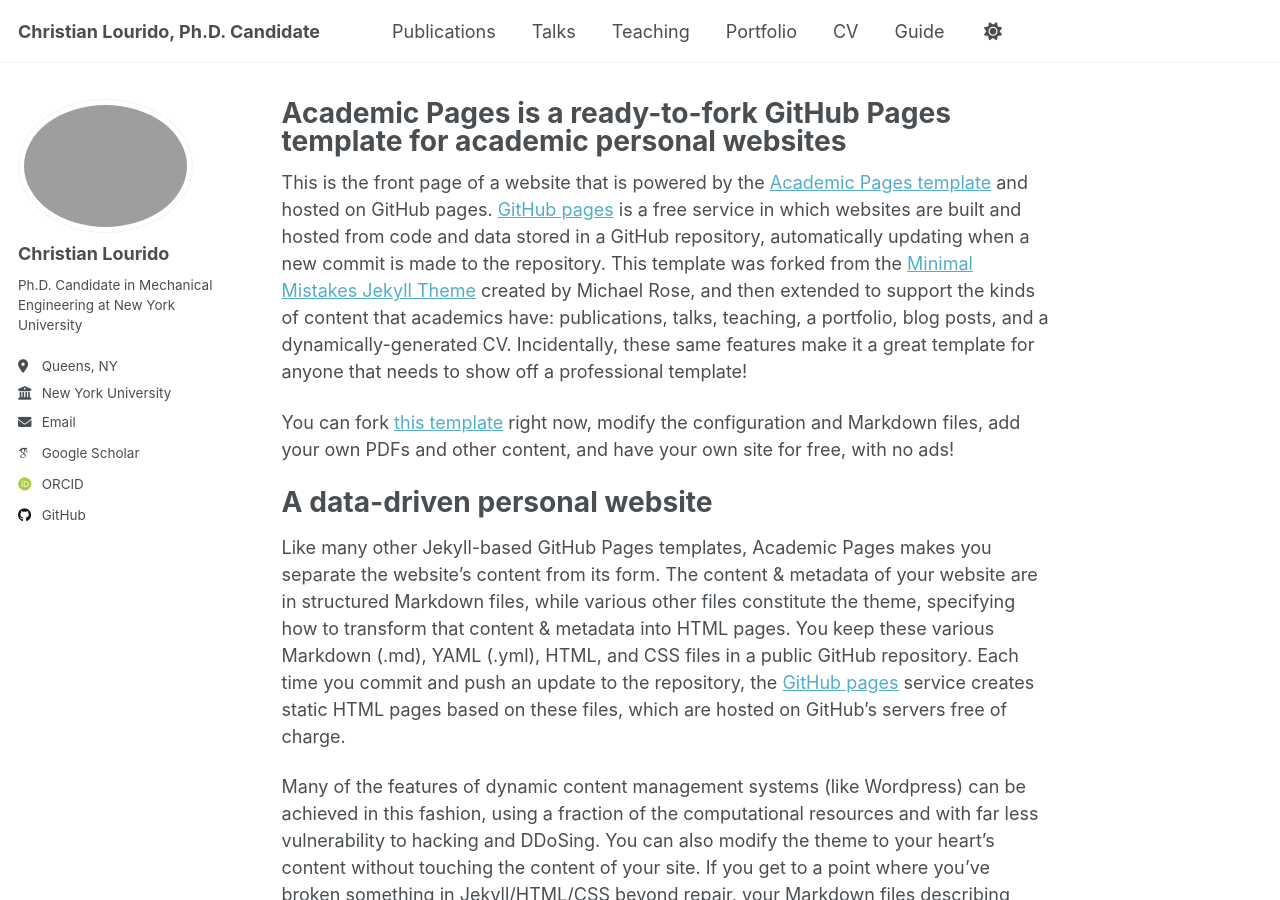
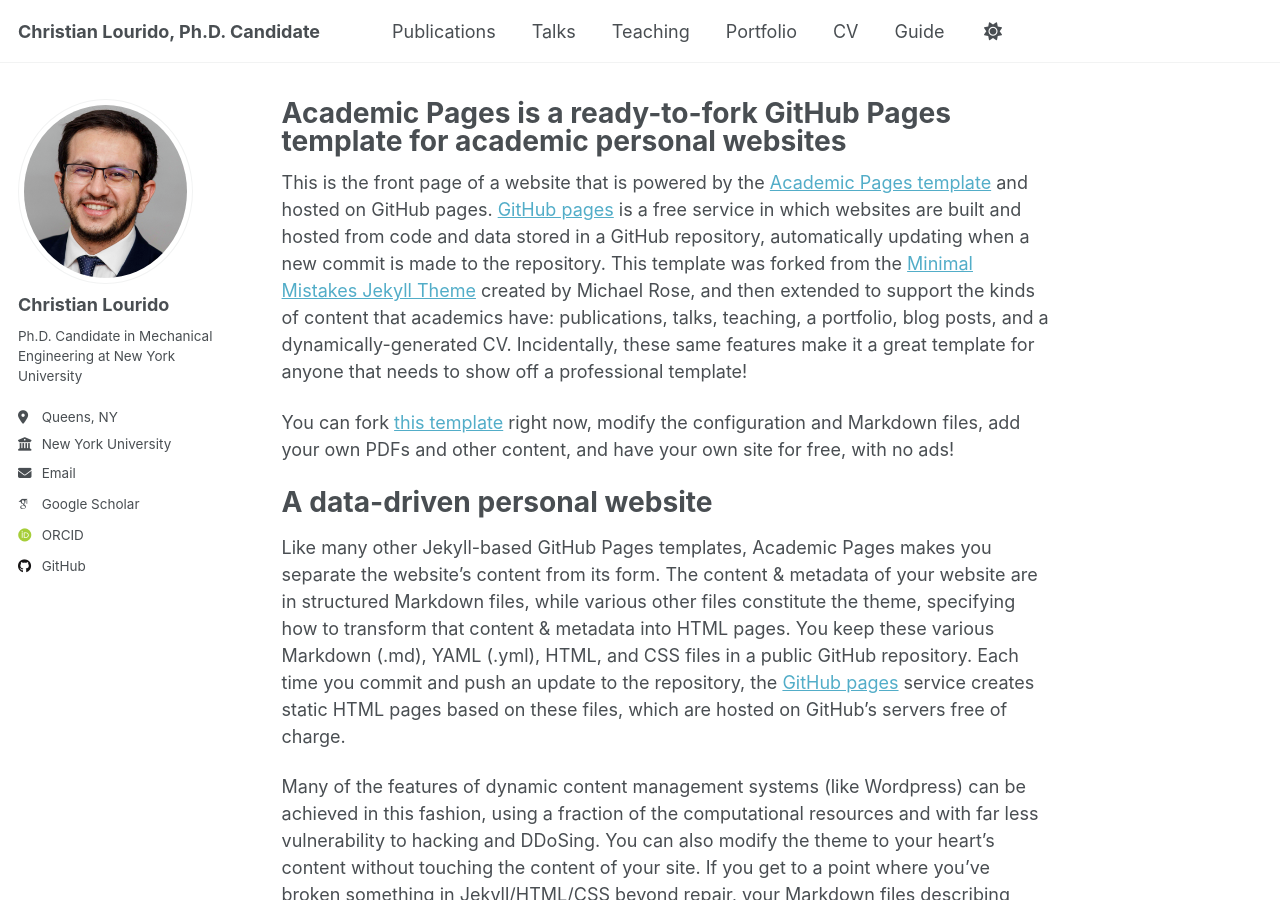
Before and after one commit to louridoc/louridoc.github.io, a Jekyll site: the page built from _pages/about.md, in a window 1280 px wide and 900 px high. Built offline with Jekyll 4.4.1, drawn with Linux system fonts in a browser that asks for light colours; some web fonts are replaced; a script that is not in the unit is left out.

Commit message:
image size reduced

```diff
--- a/_config.yml
+++ b/_config.yml
@@ -22,7 +22,7 @@
 #               Additional customization can be done by editing /_includes/author-profile.html
 author:
   # Biographic information
-  avatar           : "Christian_10.jpg"
+  avatar           : "Christian_10.png"
   name             : "Christian Lourido"
   pronouns         : # example: "she/her"
   bio              : "Ph.D. Candidate in Mechanical Engineering at New York University"
```
Also changed, not shown: images/Christian_10.png (added), 1 other file.
